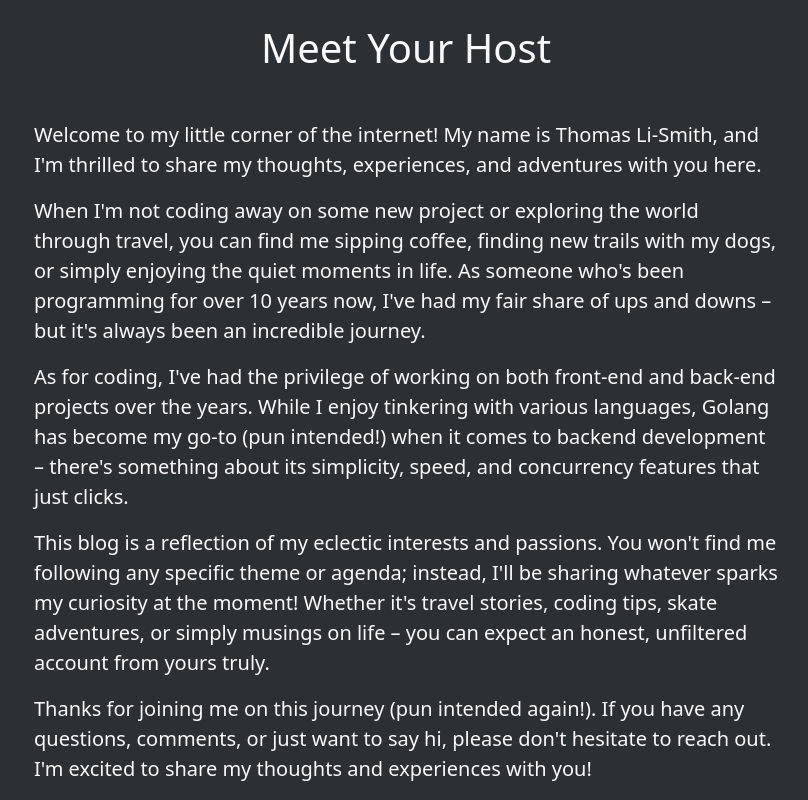
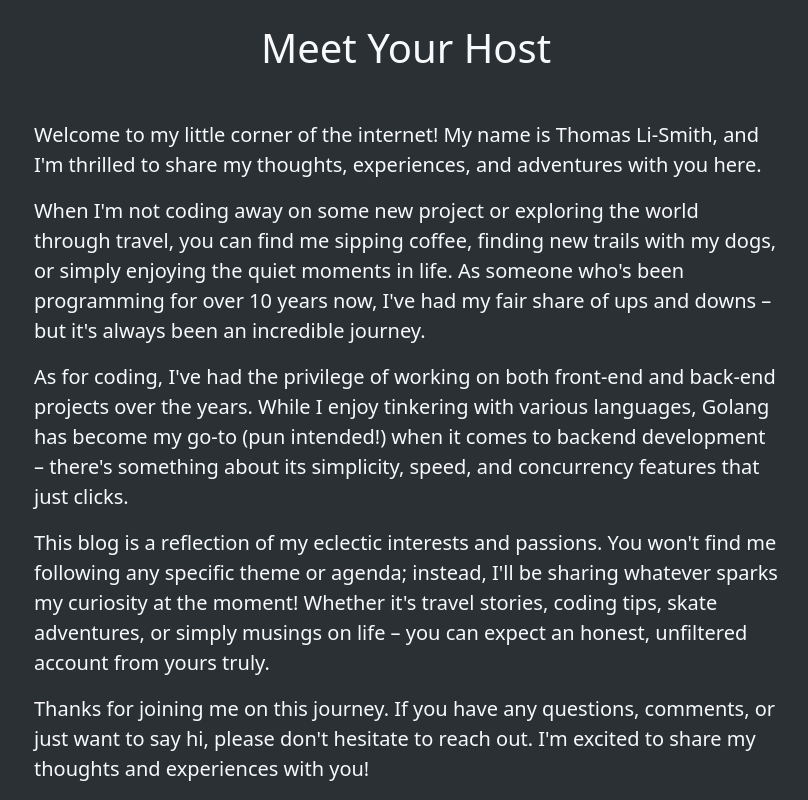
Before and after one commit to TS22082/nerdingout_fe, a React (Vite) app: page /about in a window 1280 px wide. Shown: the part 680-1480 px from the top of the page, without its empty margins (234-1042 px from the left). Built offline with nearby package versions, Linux system fonts and the light colour scheme; no server answers.

Commit message:
fix: about section text

```diff
--- a/src/components/pages/AboutPage/index.tsx
+++ b/src/components/pages/AboutPage/index.tsx
@@ -96,10 +96,10 @@ const AboutPage = () => {
                 ref={ref}
                 className={`text-light fs-5 ${inView ? 'scrolled' : 'invisible'}`}
               >
-                Thanks for joining me on this journey (pun intended again!). If
-                you have any questions, comments, or just want to say hi, please
-                don't hesitate to reach out. I'm excited to share my thoughts
-                and experiences with you!
+                Thanks for joining me on this journey. If you have any
+                questions, comments, or just want to say hi, please don't
+                hesitate to reach out. I'm excited to share my thoughts and
+                experiences with you!
               </p>
             )}
           </InView>
```
